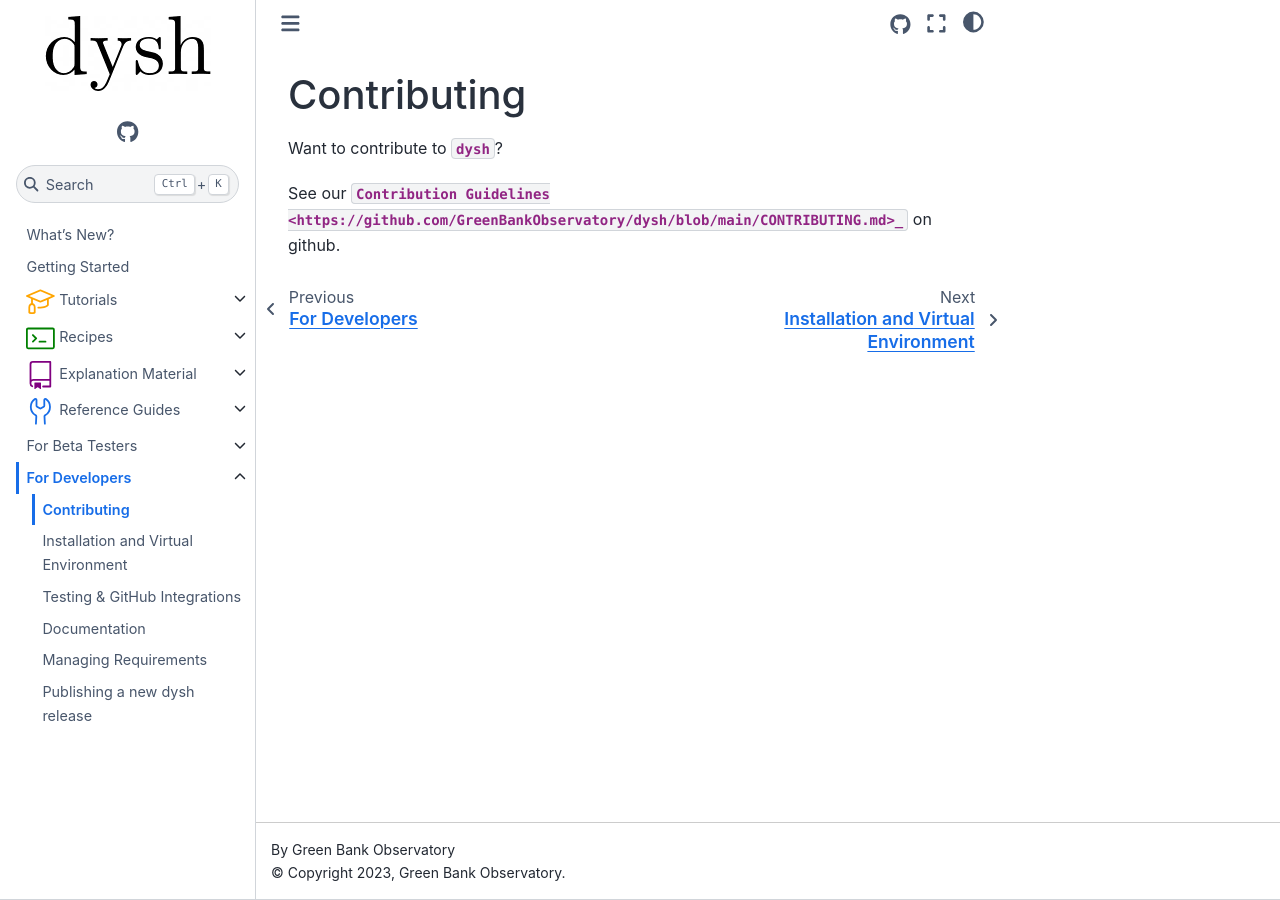
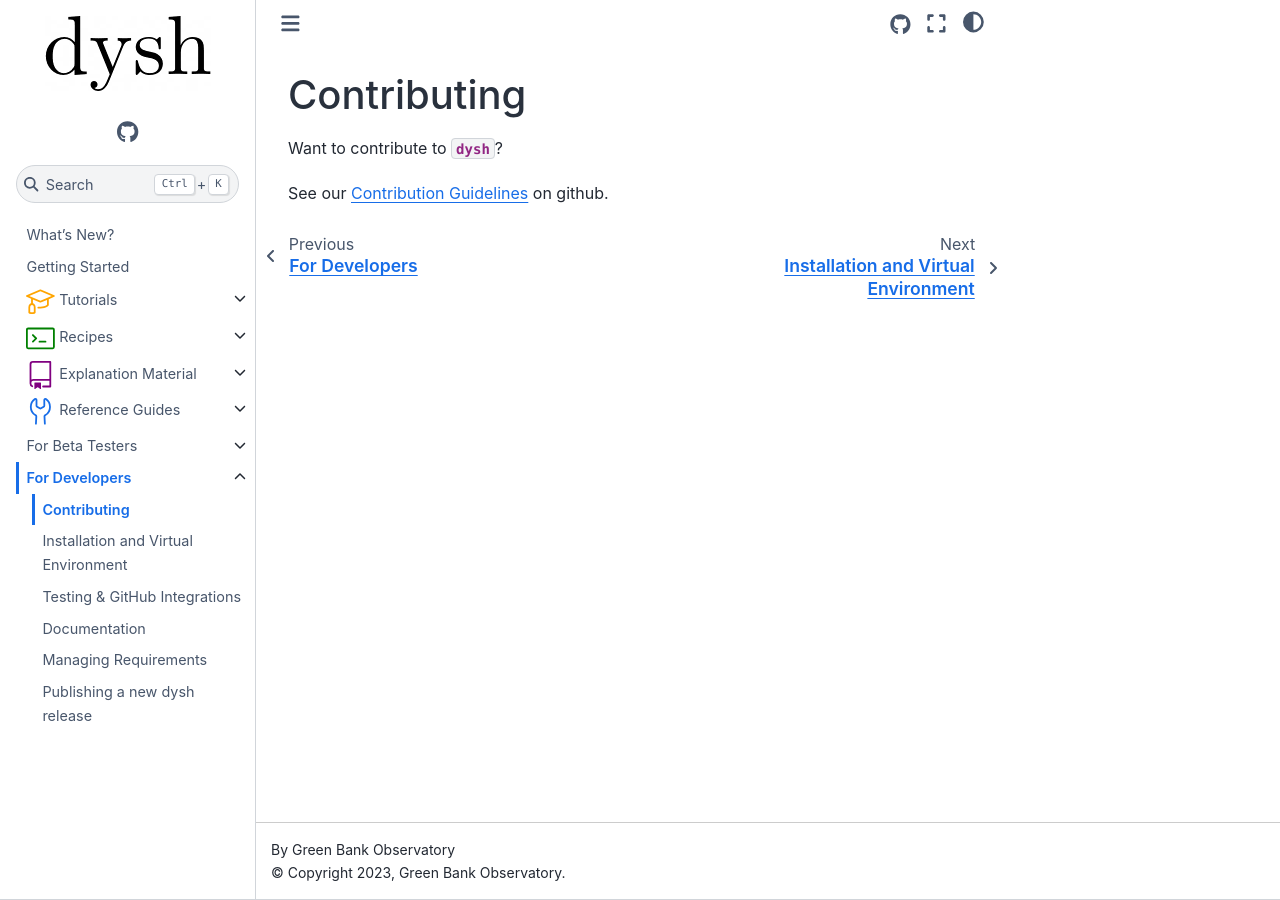
Before and after one commit to GreenBankObservatory/dysh, a Sphinx documentation site: the page built from docs/source/for_developers/contributing.rst, in a window 1280 px wide. Built offline with Sphinx 7.4.7 and the Sphinx Book theme 1.1.4, drawn with Linux system fonts in a browser that asks for light colours; pages that are not in the unit, such as notebooks, are missing from menus.

Commit message:
Update contributing.rst
fix: rst link syntax

```diff
--- a/docs/source/for_developers/contributing.rst
+++ b/docs/source/for_developers/contributing.rst
@@ -4,4 +4,4 @@ Contributing
 
 Want to contribute to `dysh`?
 
-See our `Contribution Guidelines <https://github.com/GreenBankObservatory/dysh/blob/main/CONTRIBUTING.md>_` on github.
+See our `Contribution Guidelines <https://github.com/GreenBankObservatory/dysh/blob/main/CONTRIBUTING.md>`_ on github.
```
